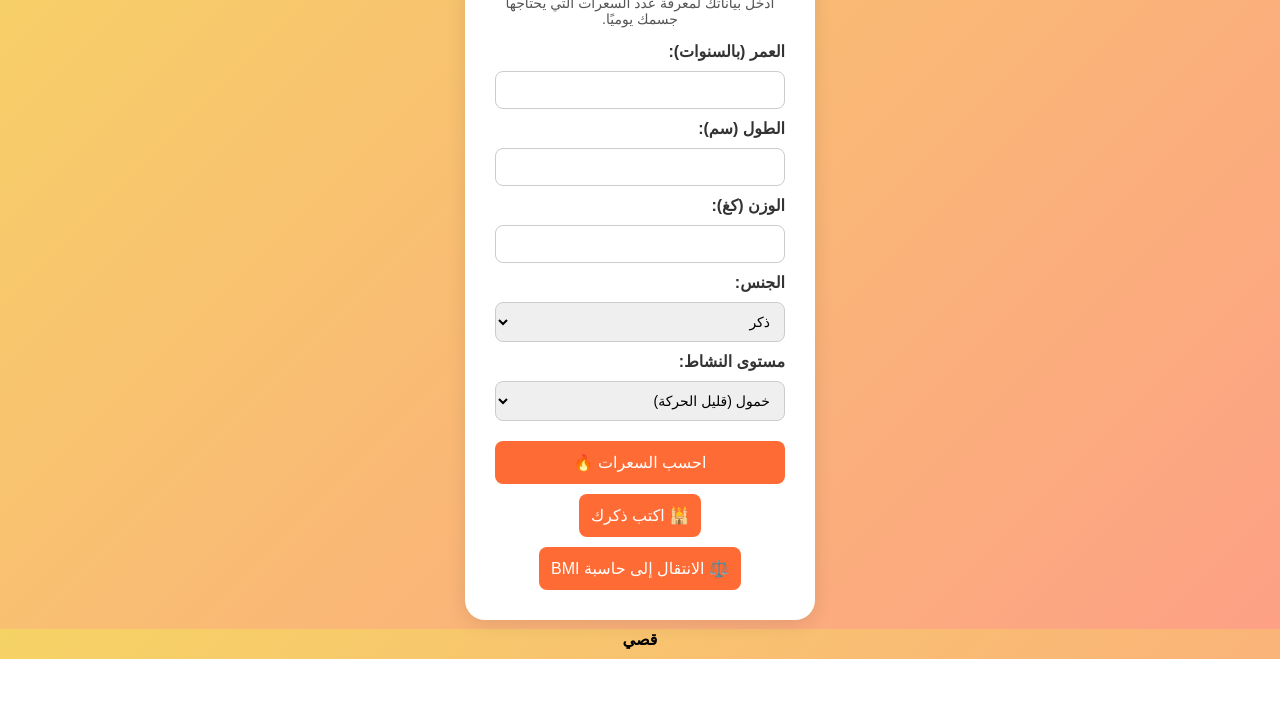
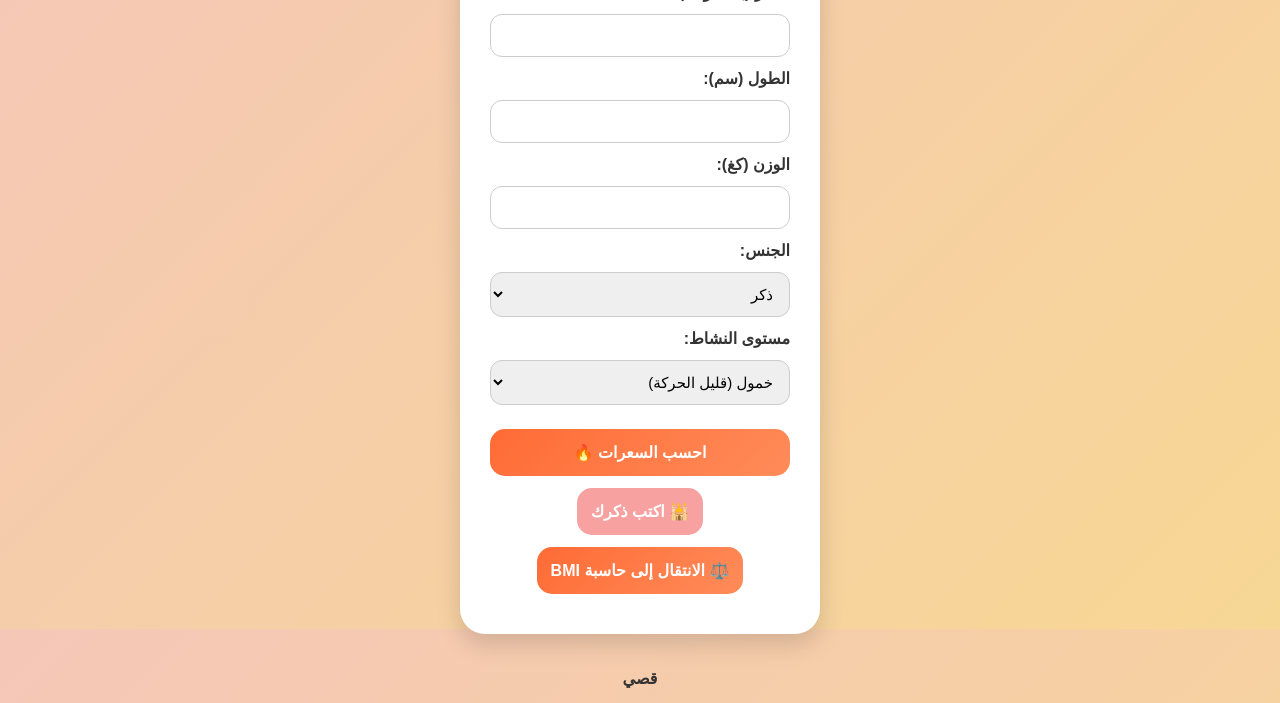
Before and after one commit to qusay-netizen/calorie-calculator, a plain HTML site: page index.html in a window 1280 px wide. Shown: the part 171-874 px from the top of the page. Before the commit the page ends 830 px from the top, so only its background shows below. Drawn offline with Linux system fonts and the light colour scheme.

Commit message:
Add files via upload

```diff
--- a/style.css
+++ b/style.css
@@ -9,98 +9,122 @@
 
 html, body {
     height: 100%;
-}
-
-body {
+    margin: 0;
+    padding: 0;
     display: flex;
     flex-direction: column;
-    background: linear-gradient(135deg, #f6d365, #fda085);
-    min-height: 100vh;
+    background: linear-gradient(135deg, #f5c7b8, #f7d794);
 }
 
 /* الصندوق الرئيسي */
 .container {
+    flex: 1; /* يأخذ كل مساحة المحتوى المتاحة */
+    max-width: 360px;
+    width: 90%; /* مرن على الجوال */
+    margin: 20px auto;
     background-color: #fff;
-    padding: 30px;
-    border-radius: 20px;
-    box-shadow: 0 4px 20px rgba(0,0,0,0.1);
-    width: 350px;
+    padding: 40px 30px;
+    border-radius: 25px;
+    box-shadow: 0 10px 25px rgba(0,0,0,0.15);
     text-align: center;
-    margin: 50px auto 0 auto; /* يترك مساحة للـ footer */
-    flex: 1 0 auto; /* يسمح له بالنمو والتمدد */
+    transition: transform 0.3s, box-shadow 0.3s;
+}
+
+.container:hover {
+    transform: translateY(-5px);
+    box-shadow: 0 15px 30px rgba(0,0,0,0.2);
 }
 
 /* العناوين */
 h1 {
     color: #ff6b35;
     margin-bottom: 10px;
+    font-size: 24px;
 }
 
 p {
     color: #555;
-    font-size: 14px;
+    font-size: 15px;
+    margin-bottom: 20px;
 }
 
 /* الحقول */
 form {
     display: flex;
     flex-direction: column;
-    gap: 10px;
-    margin-top: 15px;
+    gap: 12px;
 }
 
 label {
     text-align: right;
-    font-weight: bold;
+    font-weight: 600;
     color: #333;
 }
 
 input, select {
-    padding: 10px;
+    padding: 12px;
     border: 1px solid #ccc;
-    border-radius: 8px;
-    font-size: 14px;
+    border-radius: 12px;
+    font-size: 15px;
     outline: none;
+    transition: border-color 0.3s, box-shadow 0.3s;
 }
 
 input:focus, select:focus {
     border-color: #ff6b35;
-    box-shadow: 0 0 5px rgba(255,107,53,0.3);
+    box-shadow: 0 0 10px rgba(255,107,53,0.3);
 }
 
-/* الزر */
+/* الأزرار */
 button {
-    margin-top: 10px;
-    padding: 12px;
-    background-color: #ff6b35;
+    margin-top: 12px;
+    padding: 14px;
+    background: linear-gradient(135deg, #ff6b35, #ff8c5a);
     color: white;
     border: none;
-    border-radius: 8px;
+    border-radius: 15px;
     font-size: 16px;
     cursor: pointer;
-    transition: 0.3s;
+    font-weight: bold;
+    transition: transform 0.2s, box-shadow 0.2s;
 }
 
 button:hover {
-    background-color: #ff8c5a;
+    transform: translateY(-3px);
+    box-shadow: 0 5px 15px rgba(0,0,0,0.2);
 }
 
 /* النتيجة */
 .result {
     margin-top: 20px;
-    padding: 15px;
-    border-radius: 10px;
+    padding: 18px;
+    border-radius: 15px;
     background-color: #ffe8d6;
     color: #333;
     font-weight: bold;
     display: none;
+    font-size: 16px;
 }
 
-/* التوقيع ثابت أسفل الصفحة */
+/* التوقيع */
 footer {
     flex-shrink: 0; /* لا يتقلص */
     text-align: center;
     font-weight: bold;
-    padding: 10px 0;
+    padding: 15px 0;
+    color: #333;
+    font-size: 16px;
+    width: 100%; /* يمتد على كامل عرض الشاشة */
     background-color: transparent;
 }
+
+/* أزرار إضافية */
+.copyBtn {
+    background: #ff6b35;
+    margin-top: 10px;
+}
+
+#dhikrBtn {
+    background: #f7a1a1;
+    margin-top: 12px;
+}
```
